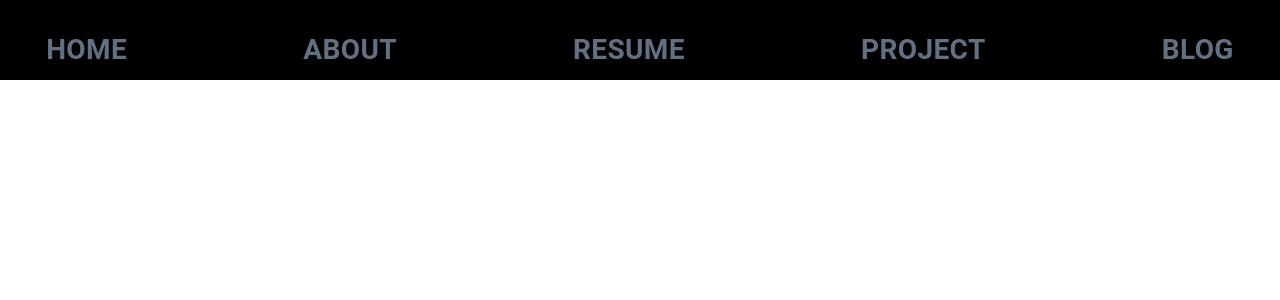
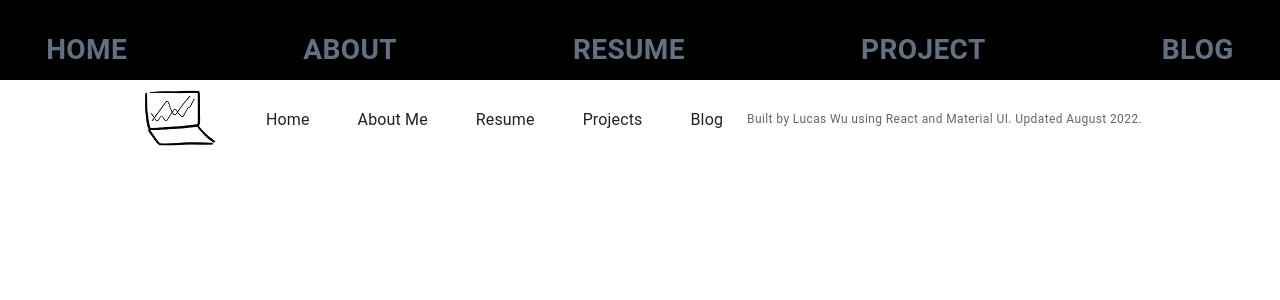
Before and after one commit to lucswu/lucswu.github.io, a React (Create React App) app: page /resume in a window 1280 px wide. Shown: the top 300 px of the page. Built offline with nearby package versions, Linux system fonts and the light colour scheme.

Commit message:
fixed footer

```diff
--- a/src/App.js
+++ b/src/App.js
@@ -3,12 +3,14 @@ import React, { Component } from "react";
 import { BrowserRouter as Router, Routes, Route, Link } from "react-router-dom";
 import Stack from "@mui/material/Stack";
 import { Button } from "@material-ui/core";
+import { Typography } from "@mui/material";
 
 import Home from "./components/Home";
 import About from "./components/About";
 import Resume from "./components/Resume";
 import Projects from "./components/Projects";
 import Blog from "./components/Blog";
+import Footer from "./components/Footer";
 
 class App extends Component {
   render() {
@@ -58,6 +60,17 @@ class App extends Component {
               <Route path="/projects" element={<Projects />} />
               <Route path="/blog" element={<Blog />} />
             </Routes>
+            <div
+              style={{
+                height: "10vh",
+                width: "100%",
+                display: "flex",
+                justifyContent: "center",
+                alignItems: "center",
+              }}
+            >
+              <Footer />
+            </div>
           </div>
         </Router>
       </React.Fragment>
--- a/src/components/Footer.jsx
+++ b/src/components/Footer.jsx
@@ -65,7 +65,7 @@ export default function Footer(props) {
           </Link>
           <Box component="nav" className={classes.footerNav}>
             <Link
-              href="#"
+              href="/"
               variant="body1"
               color="textPrimary"
               className={classes.footerLink}
@@ -73,7 +73,7 @@ export default function Footer(props) {
               {content["link1"]}
             </Link>
             <Link
-              href="#"
+              href="/About"
               variant="body1"
               color="textPrimary"
               className={classes.footerLink}
@@ -81,7 +81,7 @@ export default function Footer(props) {
               {content["link2"]}
             </Link>
             <Link
-              href="#"
+              href="/Resume"
               variant="body1"
               color="textPrimary"
               className={classes.footerLink}
@@ -89,7 +89,7 @@ export default function Footer(props) {
               {content["link3"]}
             </Link>
             <Link
-              href="#"
+              href="/Projects"
               variant="body1"
               color="textPrimary"
               className={classes.footerLink}
@@ -97,7 +97,7 @@ export default function Footer(props) {
               {content["link4"]}
             </Link>
             <Link
-              href="#"
+              href="/Blog"
               variant="body1"
               color="textPrimary"
               className={classes.footerLink}
--- a/src/components/Home.jsx
+++ b/src/components/Home.jsx
@@ -35,18 +35,6 @@ class Home extends Component {
         <div style={{ ...SectionStyle, backgroundColor: "black" }}>
           <h1 style={{ color: "#FFFFFF" }}>Blog</h1>
         </div>
-
-        <div
-          style={{
-            height: "10vh",
-            width: "100%",
-            display: "flex",
-            justifyContent: "center",
-            alignItems: "center",
-          }}
-        >
-          <Footer />
-        </div>
       </React.Fragment>
     );
   }
```
